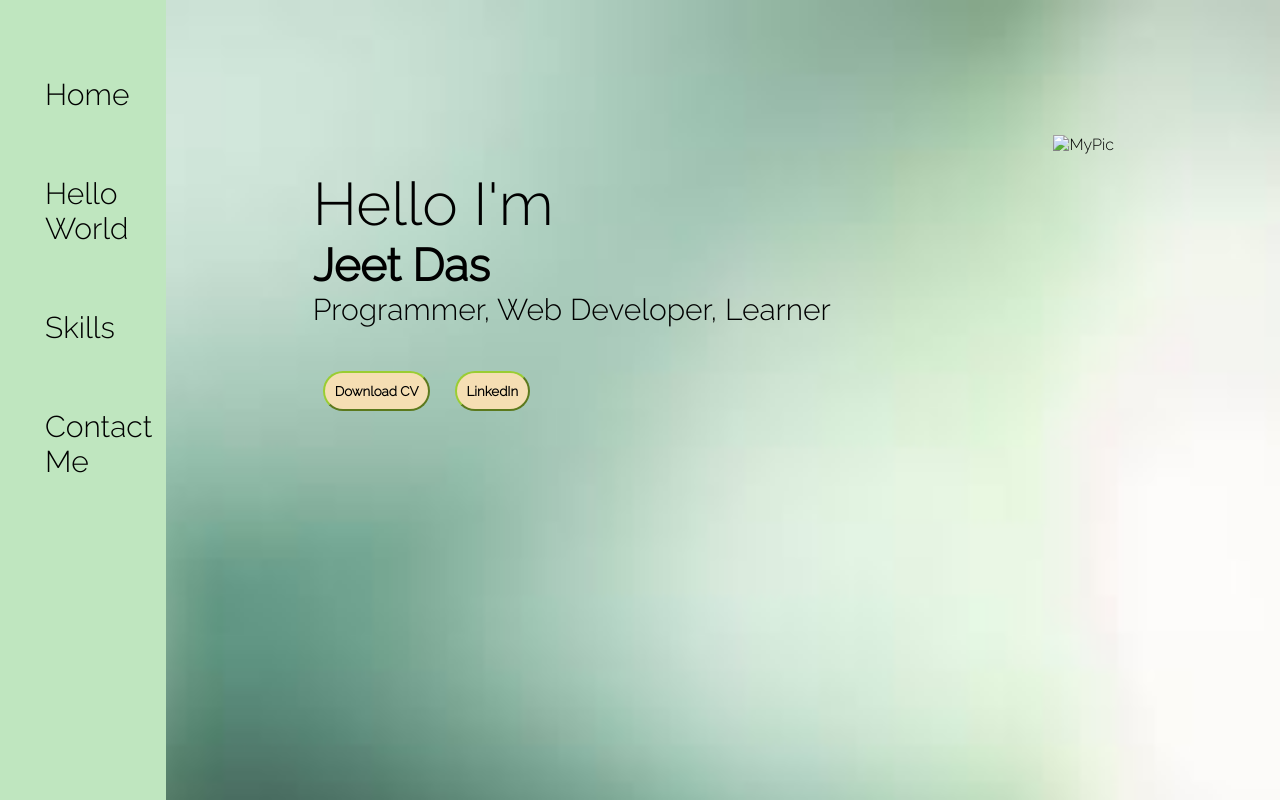
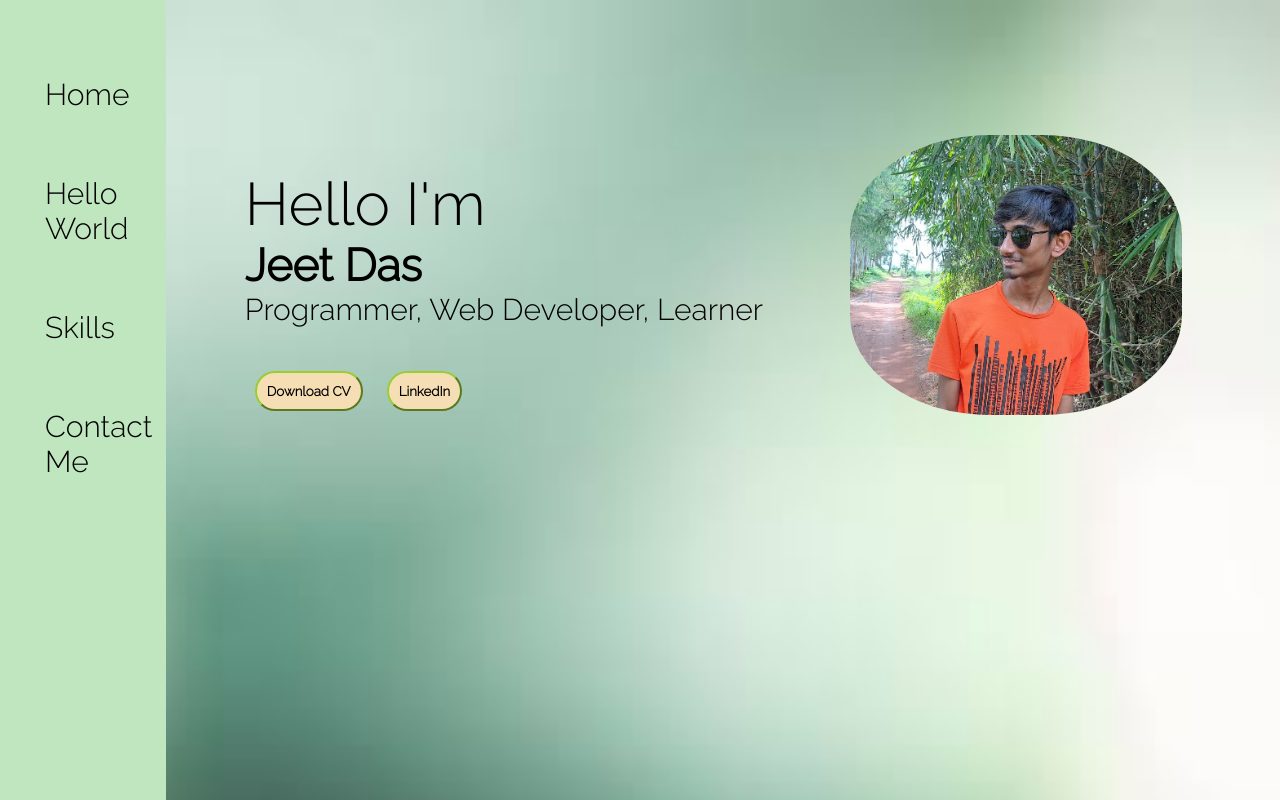
Before and after one commit to itsjeetz/Portfolio, a plain HTML site: page index.html in a window 1280 px wide. Drawn offline with Linux system fonts and the light colour scheme; files whose address does not match are found by name; a web font is replaced by a local one.

Commit message:
Update index.html

```diff
--- a/index.html
+++ b/index.html
@@ -6,7 +6,7 @@
     <meta http-equiv="X-UA-Compatible" content="IE=edge">
     <meta name="viewport" content="width=device-width, initial-scale=1.0">
     <title>Jeet Das - Personal Portfolio</title>
-    <link rel="icon" type="image/x-icon" href="img/Favicon.png">
+    <link rel="icon" type="image/x-icon" href="Favicon.png">
     <link rel="stylesheet" href="style.css">
 </head>
 
@@ -40,7 +40,7 @@
                     </div>
                 </div>
                 <div class="devpic">
-                    <img src="img/mypic.png" alt="MyPic">
+                    <img src="mypic.png" alt="MyPic">
                 </div>
             </div>
         </div>
```
